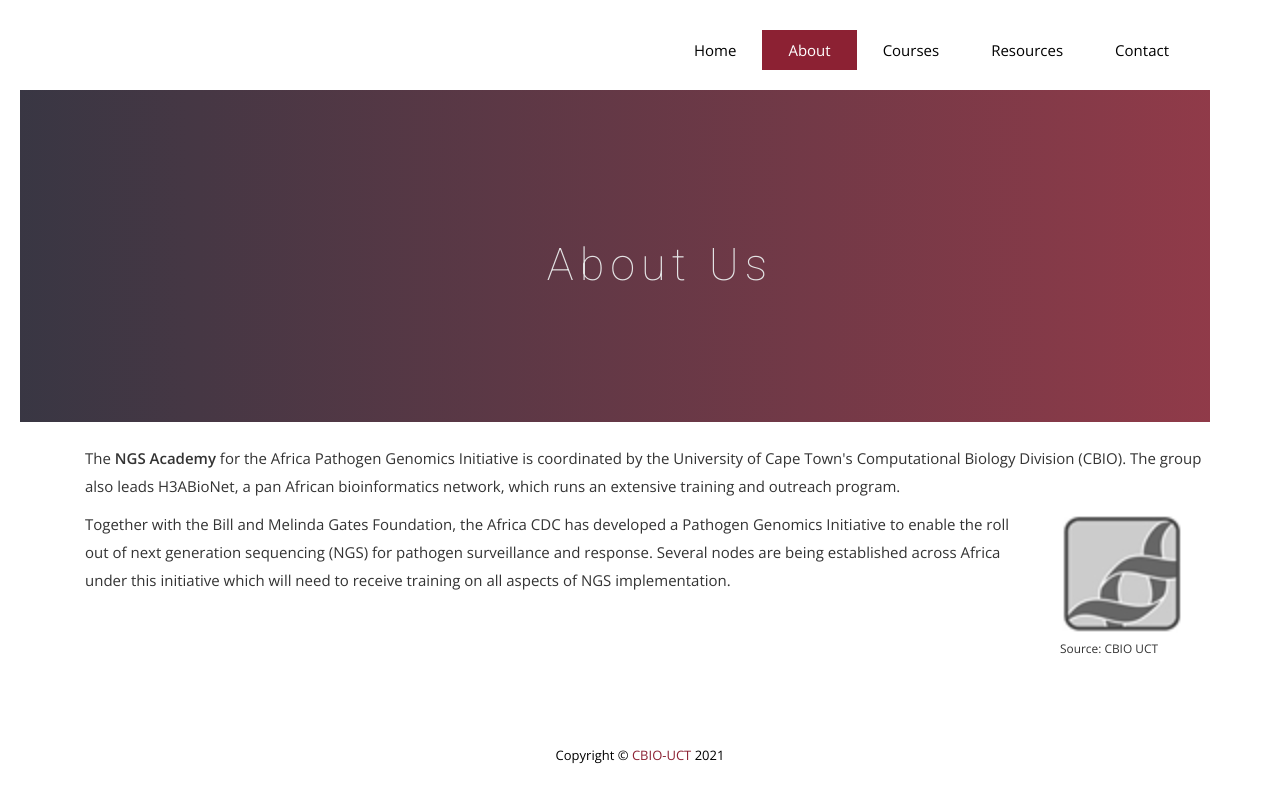
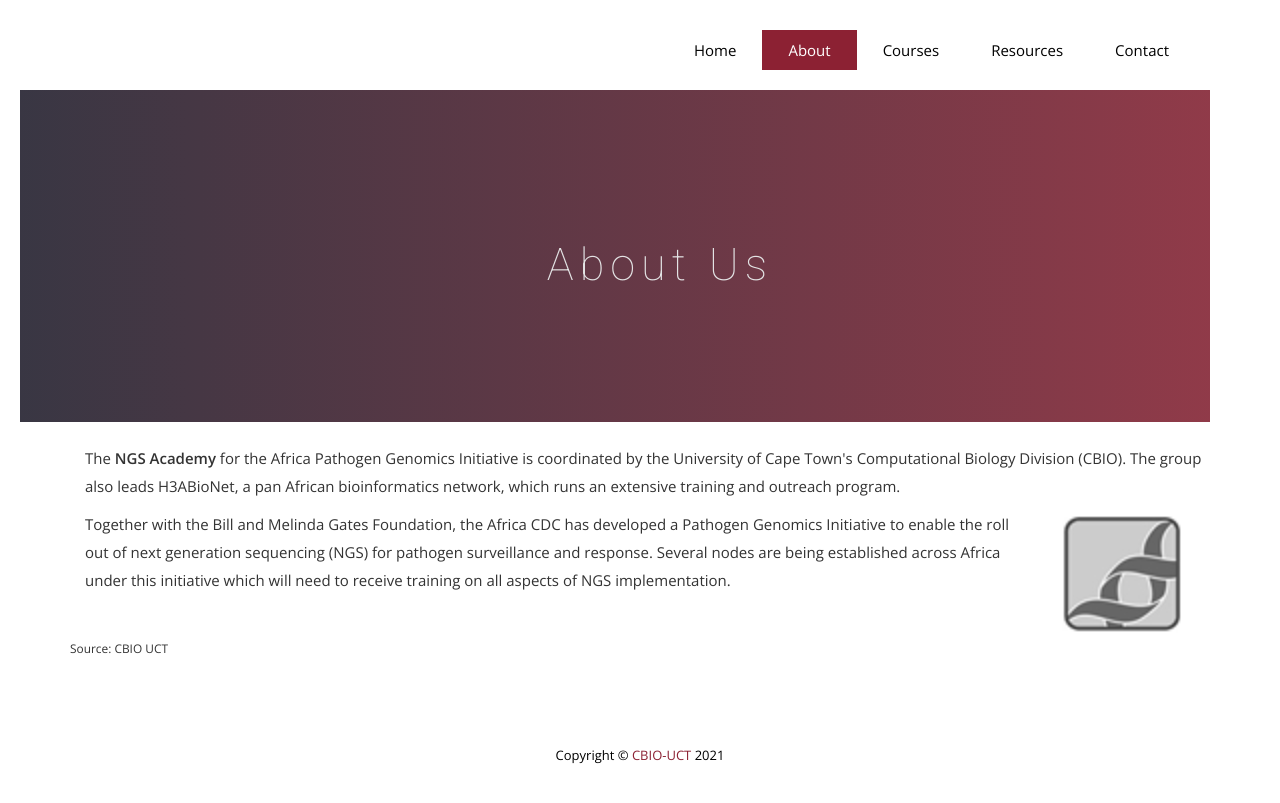
Before and after one commit to pmaturure3/ngs-academy, a Jekyll site: the page built from about-us.html, in a window 1280 px wide. Shown: the top 803 px of the page. Built offline with Jekyll 4.4.1, drawn with Linux system fonts in a browser that asks for light colours; nearby versions of some CDN libraries; some web fonts are replaced; comment, search, counter and statistics services are not loaded.

```diff
--- a/about-us.html
+++ b/about-us.html
@@ -30,11 +30,11 @@ permalink: /about/
         (NGS) for pathogen surveillance and response. Several nodes are being established across Africa under this
         initiative which will need to receive training on all aspects of NGS implementation.</p>
     </div>
-    <div class="col-sm-2"><img alt="..." src="/ngs-academy/img/dna_double_strand.png" />
-      <p class="small"> Source: CBIO UCT</p>
-    </div>
+    <div class="col-sm-2"><img alt="..." src="/ngs-academy/img/dna_double_strand.png" /></div>
+    <p class="small"> Source: CBIO UCT</p>
+  </div>
 
-  </div>
+</div>
 
 
 
--- a/courses.html
+++ b/courses.html
@@ -36,7 +36,7 @@ permalink: /courses/
       {% endfor %}
     </div>
     <div class="col-sm-6 col-md-6">
-      <h3>Available courses</h3>
+      <h3>Available Courses</h3>
       {% for post in site.posts %}
       {% if post.categories contains "available" %}
       <li>
```
